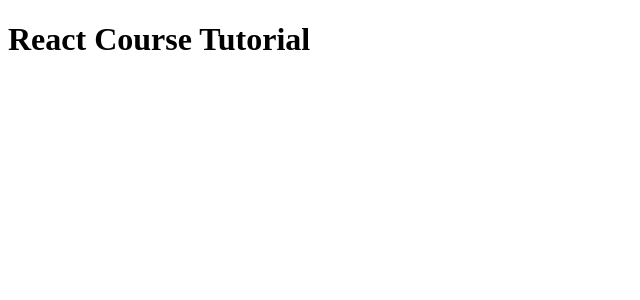
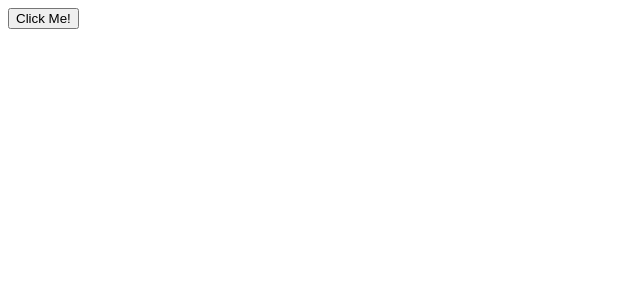
Before and after one commit to chrls97/react-crash-course, a React (Vite) app: page / in a window 1280 px wide. Shown: the top 300 px of the page, without its empty margins (0-640 px from the left). Built offline with nearby package versions, Linux system fonts and the light colour scheme.

Commit message:
doen learning click event on react

```diff
--- a/src/App.jsx
+++ b/src/App.jsx
@@ -1,7 +1,10 @@
+import Button from './Button.jsx'
 
 function App() {
   return (
-    <h1>React Course Tutorial</h1>
+    <>
+      <Button />
+    </>
   )
 }
 
--- /dev/null
+++ b/src/Button.jsx
@@ -0,0 +1,31 @@
+
+function Button(){
+
+
+  //  let count = 0;
+  // const handleClick= (name) => {
+  //   if(count < 3){
+  //     count++;
+  //     console.log(`${name} you click me ${count} time/s`)
+  //   }else{
+  //     console.log(`${name} stop clicking me`)
+  //   }
+  // }
+
+  //events handler
+  const handleClick = (a) => {
+    a.target.textContent = "Ouch"
+  }
+
+
+
+  // add arrow function on click to not invoke from the start the click function
+  return(
+    <>
+
+      <button onClick={(a) => handleClick(a)}>Click Me! </button>
+    </>
+  )
+}
+
+export default Button;
```
